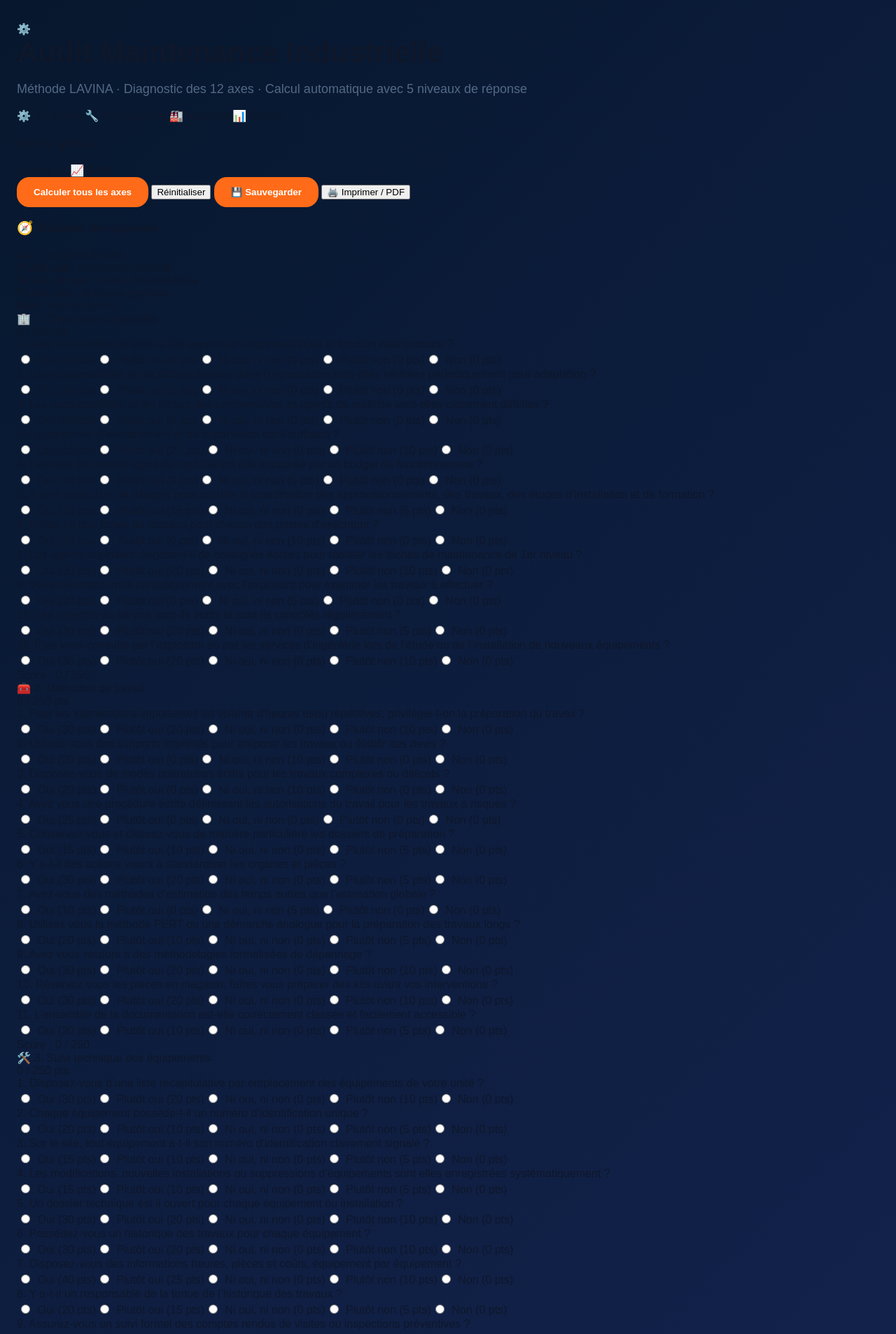
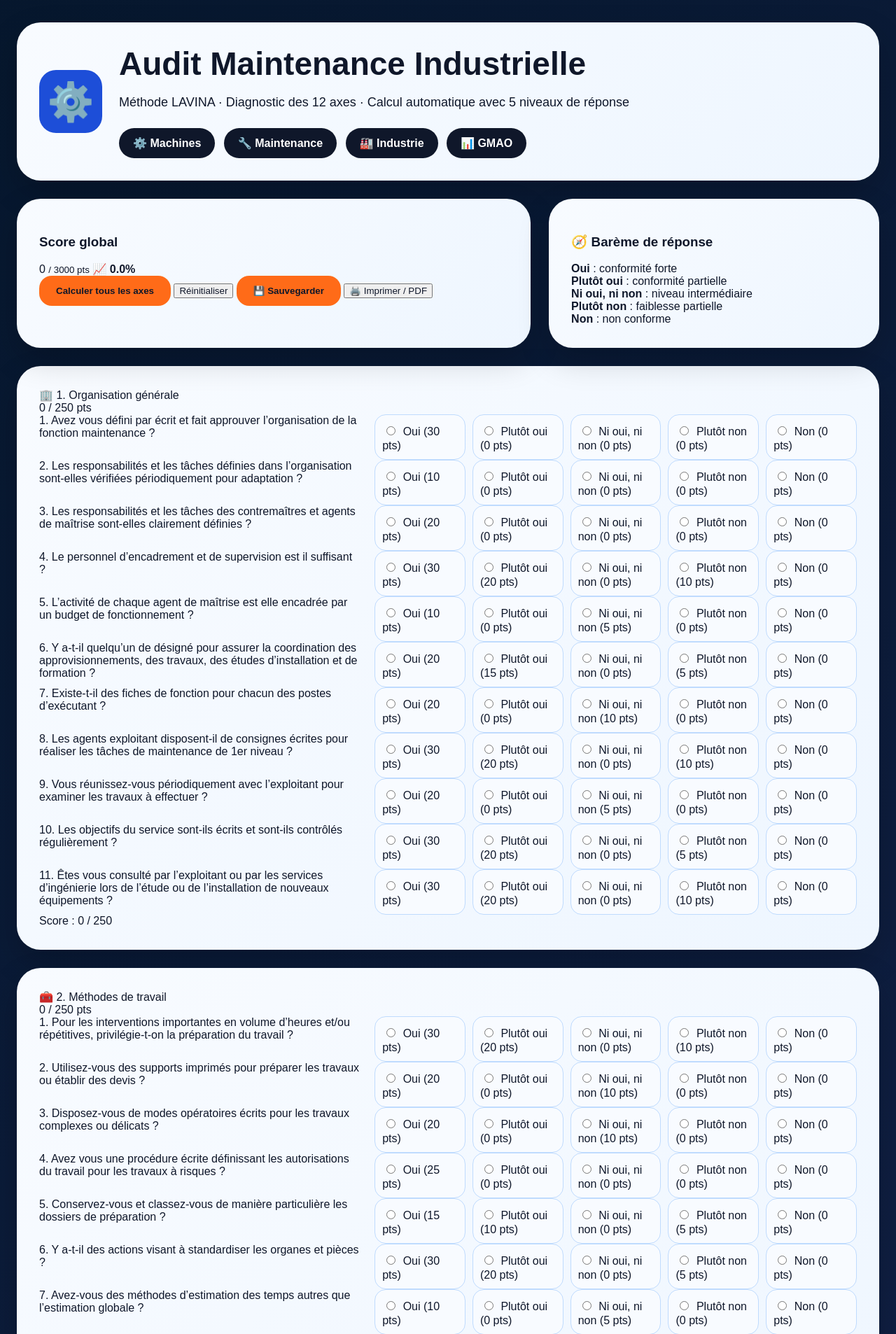
Before and after one commit to elansarisouhail0-star/lavina-app, a Flask app: page /diagnostic/1 in a window 1280 px wide. Shown: the part 62-1968 px from the top of the page at 70% size. Run offline with Flask 3, Linux system fonts and the light colour scheme; a user stored in the database is signed in; data comes from the database, SQL or seed files in the repository.

Commit message:
Update diagnostic.html

```diff
--- a/templates/diagnostic.html
+++ b/templates/diagnostic.html
@@ -1,5 +1,84 @@
 {% extends "layout.html" %}
 {% block content %}
+<style>
+.audit-hero,
+.score-panel,
+.bareme-panel,
+.section-card,
+.card {
+  background: linear-gradient(135deg,#f8fbff,#eef6ff) !important;
+  color: #0f172a !important;
+  border-radius: 34px !important;
+  padding: 32px !important;
+  margin-bottom: 26px !important;
+  box-shadow: 0 18px 45px rgba(0,0,0,.18) !important;
+}
+
+.audit-hero *,
+.score-panel *,
+.bareme-panel *,
+.section-card *,
+.card * {
+  color: #0f172a !important;
+}
+
+.audit-hero {
+  display: flex !important;
+  gap: 24px !important;
+  align-items: center !important;
+}
+
+.audit-logo {
+  width: 90px !important;
+  height: 90px !important;
+  border-radius: 24px !important;
+  background: #1d4ed8 !important;
+  color: white !important;
+  font-size: 54px !important;
+  display: grid !important;
+  place-items: center !important;
+}
+
+.audit-hero h1 {
+  font-size: 46px !important;
+  color: #0f172a !important;
+}
+
+.chips span {
+  display: inline-block !important;
+  background: #0f172a !important;
+  color: white !important;
+  padding: 12px 20px !important;
+  border-radius: 28px !important;
+  margin: 8px 8px 0 0 !important;
+  font-weight: 900 !important;
+}
+
+.audit-grid {
+  display: grid !important;
+  grid-template-columns: 1.4fr .9fr !important;
+  gap: 26px !important;
+}
+
+.radio-group {
+  display: grid !important;
+  grid-template-columns: repeat(5,1fr) !important;
+  gap: 10px !important;
+}
+
+.radio-group label {
+  background: #f8fbff !important;
+  border: 1px solid #bfdbfe !important;
+  border-radius: 16px !important;
+  padding: 10px !important;
+}
+
+.question-row {
+  display: grid !important;
+  grid-template-columns: 1.2fr 1.8fr !important;
+  gap: 20px !important;
+}
+</style>
 <section class="audit-hero">
   <div class="audit-logo">⚙️</div>
   <div>
```
